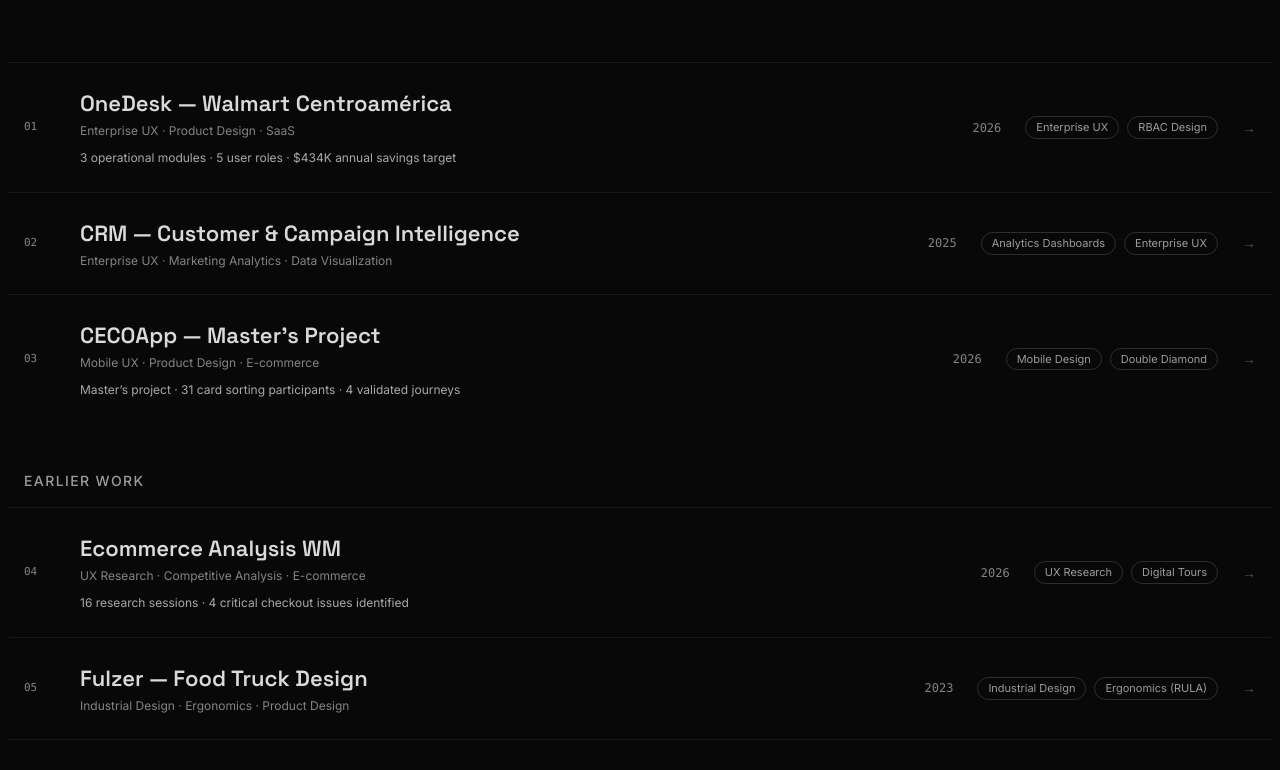
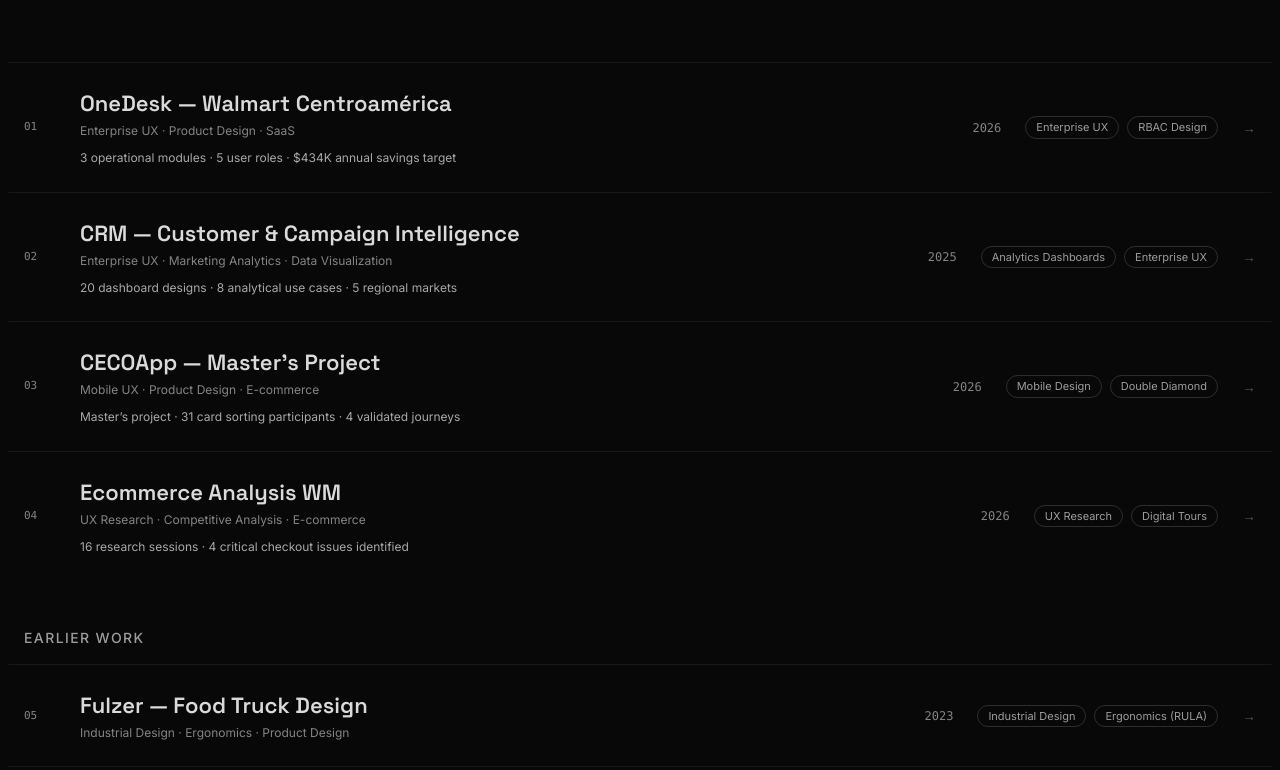
Before and after one commit to jp09campos/design-portfolio, a Next.js app: page / in a window 1280 px wide. Shown: the part 1021-1791 px from the top of the page. Built offline with nearby package versions, Linux system fonts and the light colour scheme.

Commit message:
Release 2.3: feature CRM analytics alongside OneDesk

```diff
--- a/components/sections/ProjectsSection.tsx
+++ b/components/sections/ProjectsSection.tsx
@@ -9,6 +9,7 @@ const EASE = [0.16, 1, 0.3, 1] as const
 
 const CASE_STUDY_HIGHLIGHTS: Record<string, string> = {
   onedesk: '3 operational modules · 5 user roles · $434K annual savings target',
+  'crm-analytics': '20 dashboard designs · 8 analytical use cases · 5 regional markets',
   cecoapp: 'Master’s project · 31 card sorting participants · 4 validated journeys',
   'ecommerce-wm': '16 research sessions · 4 critical checkout issues identified',
 }
@@ -114,12 +115,12 @@ export default function ProjectsSection() {
 
         {/* Project list */}
         <div className="relative">
-          {PROJECTS.slice(0, 3).map((project, i) => (
+          {PROJECTS.slice(0, 4).map((project, i) => (
             <ProjectRow key={project.title} project={project} index={i} />
           ))}
           <h3 className="mt-12 mb-4 text-sm font-medium tracking-widest uppercase text-white/60">Earlier work</h3>
-          {PROJECTS.slice(3).map((project, i) => (
-            <ProjectRow key={project.id} project={project} index={i + 3} />
+          {PROJECTS.slice(4).map((project, i) => (
+            <ProjectRow key={project.id} project={project} index={i + 4} />
           ))}
           {/* Bottom border */}
           <div className="border-t border-white/[0.07]" />
```
